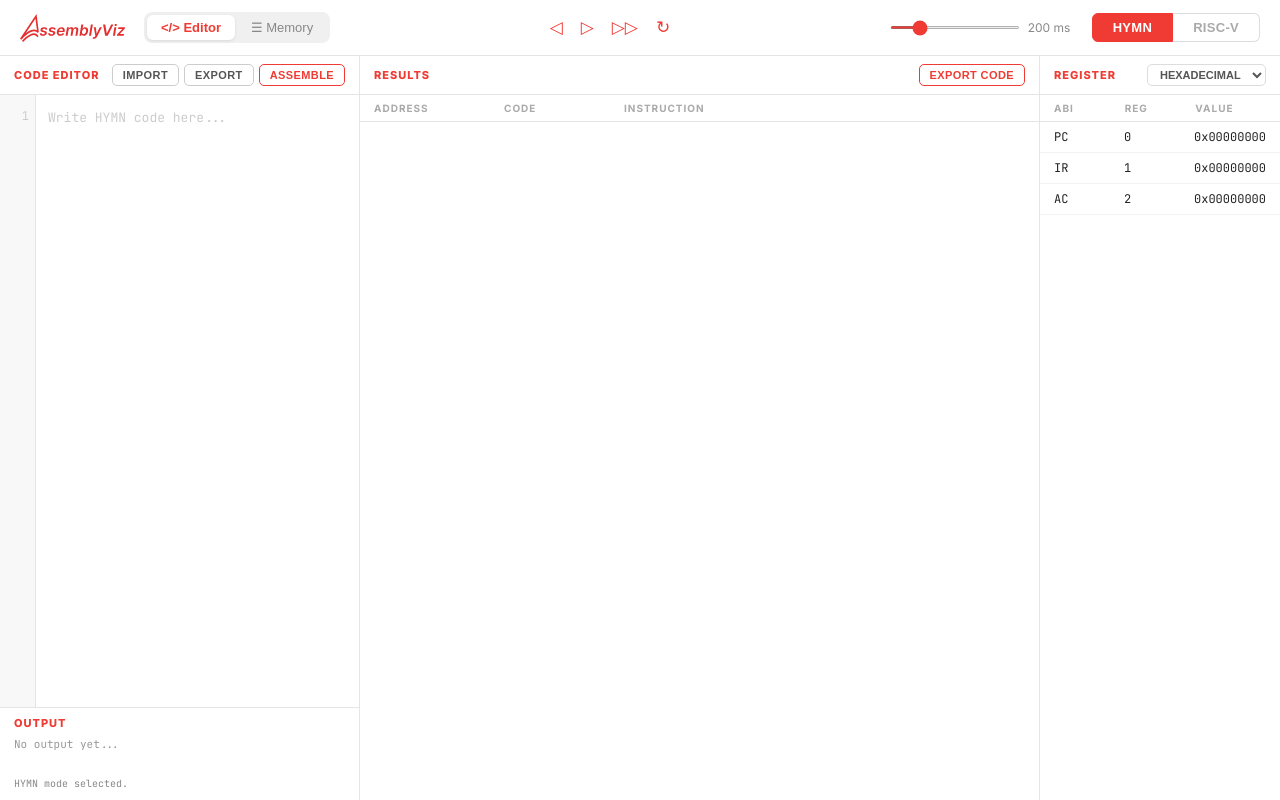
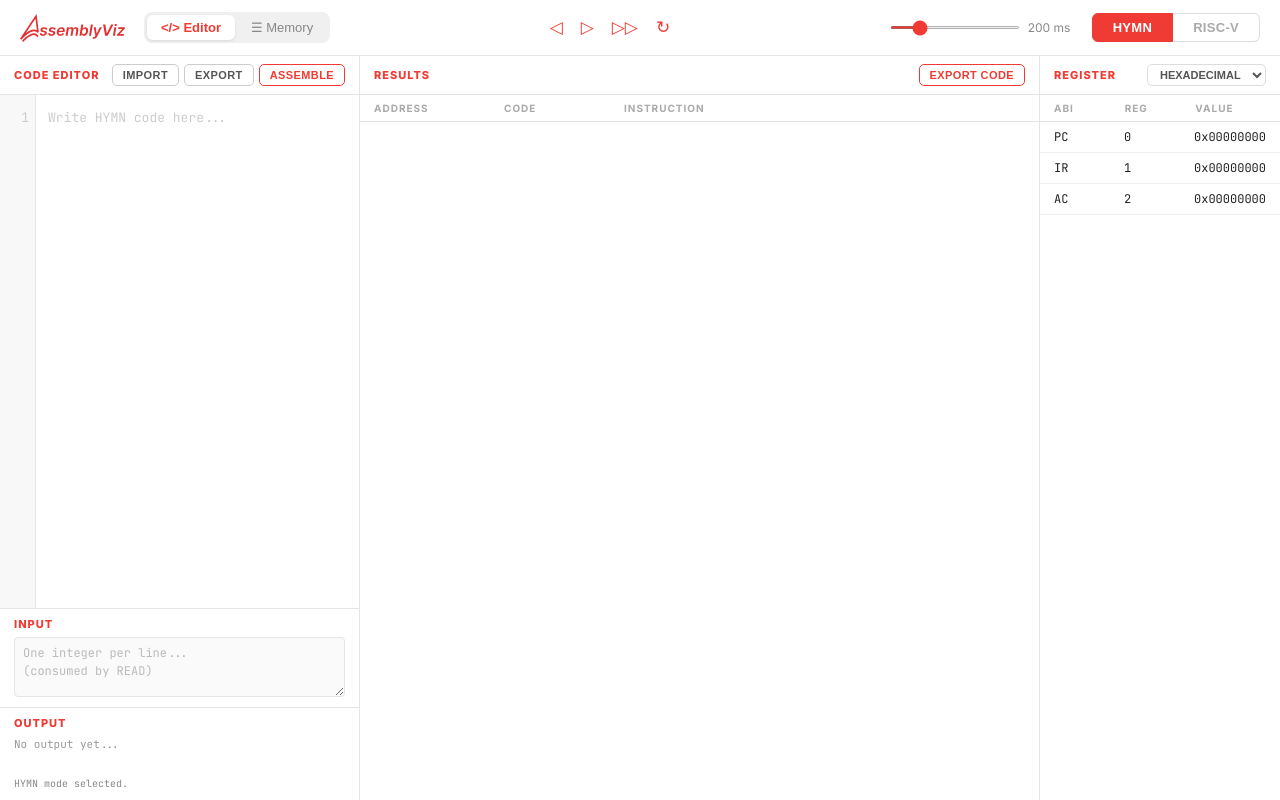
Before and after one commit to NikitaAleksii/AssemblyViz, a React (Vite) app in the folder frontend/: page / in a window 1280 px wide. Built offline with nearby package versions, Linux system fonts and the light colour scheme.

Commit message:
changes made discussed in WhatsApp 4/16

```diff
--- a/frontend/src/App.css
+++ b/frontend/src/App.css
@@ -146,7 +146,7 @@ body { font-family: 'Inter', Arial, sans-serif; background: #fff; color: #222; }
 .line-numbers {
   background: #f8f8f8; border-right: 1px solid #e5e5e5;
   color: #ccc; padding: 12px 6px;
-  font-family: 'JetBrains Mono', monospace; font-size: 12px;
+  font-family: 'JetBrains Mono', monospace; font-size: 13px;
   line-height: 1.65; text-align: right; user-select: none; overflow: hidden;
 }
 .line-numbers span { display: block; }
@@ -155,6 +155,7 @@ body { font-family: 'Inter', Arial, sans-serif; background: #fff; color: #222; }
   padding: 12px 12px;
   font-family: 'JetBrains Mono', monospace; font-size: 13px;
   color: #333; line-height: 1.65; background: white;
+  white-space: pre; overflow-x: auto;
 }
 .editor-box textarea::placeholder { color: #ccc; }
 
@@ -234,3 +235,22 @@ body { font-family: 'Inter', Arial, sans-serif; background: #fff; color: #222; }
   padding: 4px 14px;
   font-size: 11px;
 }
+
+/* ── Input queue (HYMN READ support) ────────────────────────── */
+.input-section {
+  flex-shrink: 0;
+  padding: 8px 14px 6px;
+  border-bottom: 1px solid #e5e5e5;
+}
+.input-section h3 {
+  font-size: 11px; font-weight: 800; letter-spacing: 1px;
+  text-transform: uppercase; color: #ef3b33; margin-bottom: 6px;
+}
+.input-box {
+  width: 100%; min-height: 60px; max-height: 100px; resize: vertical;
+  border: 1px solid #e5e5e5; border-radius: 4px; padding: 6px 8px;
+  font-family: 'JetBrains Mono', monospace; font-size: 12px; color: #333;
+  line-height: 1.5; background: #fafafa; outline: none;
+}
+.input-box::placeholder { color: #bbb; }
+.input-box:focus { border-color: #ccc; background: white; }
--- a/frontend/src/App.tsx
+++ b/frontend/src/App.tsx
@@ -34,6 +34,7 @@ interface HistoryEntry {
   memorySlots: MemorySlot[]
   /** The index of the instruction that was active when this snapshot was taken (-1 = before first step). */
   currentStep: number
+  inputQueuePos: number
 }
 
 /**
@@ -52,6 +53,8 @@ interface StepParams {
   mode: ISAMode
   /** Original source text, required for RISC-V's replay-from-scratch strategy. */
   source: string
+  inputQueue: string[]
+  inputQueuePos: number
 }
 
 /**
@@ -65,6 +68,7 @@ interface StepResult {
   currentStep: number
   /** False when the program has halted or run past the last instruction. */
   shouldContinue: boolean
+  inputQueuePos: number
 }
 
 function App() {
@@ -98,6 +102,9 @@ function App() {
   const speedMsRef  = useRef(speedMs)
   useEffect(() => { speedMsRef.current = speedMs }, [speedMs])
 
+  const [inputQueue, setInputQueue] = useState<string[]>([])
+  const inputQueuePos = useRef<number>(0)
+
   // ── ISA mode change: reset everything ────────────────────────
   /**
    * When the user switches ISAs, tear down any in-progress run and reinitialise
@@ -111,6 +118,8 @@ function App() {
     setMemorySlots(isaMode === 'HYMN' ? buildHYMNMemory() : buildRISCVMemory(0))
     setRegisters(isaMode === 'HYMN' ? [...HYMN_REGISTERS] : [...RISCV_DEFAULT_REGISTERS])
     stepHistory.current = []
+    inputQueuePos.current = 0
+    setInputQueue([])
     setConsole('')
     showOutput(`${isaMode} mode selected.`)
   }, [isaMode])
@@ -189,6 +198,7 @@ function App() {
 
       setCurrentStep(-1)
       stepHistory.current = []
+      inputQueuePos.current = 0
       setConsole('')
       showOutput(`Assembled ${data.instructions.length} line(s) in ${isaMode} mode.`)
       return true
@@ -219,9 +229,10 @@ function App() {
 
     // Save state for Back before modifying anything
     stepHistory.current.push({
-      registers:   p.registers,
-      memorySlots: p.memorySlots,
-      currentStep: p.currentStep,
+      registers:     p.registers,
+      memorySlots:   p.memorySlots,
+      currentStep:   p.currentStep,
+      inputQueuePos: p.inputQueuePos,
     })
 
     try {
@@ -235,10 +246,20 @@ function App() {
           return null
         }
 
+        const currentWord = p.memorySlots[pc]?.value ?? 0
+        const isRead = ((currentWord >> 5) & 0b111) === 0b100 && (currentWord & 0b11111) === 30
+        let ioInput = 0
+        let nextQueuePos = p.inputQueuePos
+        if (isRead) {
+          const parsed = parseInt(p.inputQueue[p.inputQueuePos] ?? '', 10)
+          ioInput = Number.isNaN(parsed) ? 0 : parsed
+          nextQueuePos = p.inputQueuePos + 1
+        }
+
         const res = await fetch('/api/hymn/step', {
           method: 'POST',
           headers: { 'Content-Type': 'application/json' },
-          body: JSON.stringify({ memory: p.memorySlots.map(s => s.value ?? 0), pc, ac }),
+          body: JSON.stringify({ memory: p.memorySlots.map(s => s.value ?? 0), pc, ac, io_input: ioInput }),
         })
         if (!res.ok) {
           showOutput('Step failed.', true)
@@ -269,6 +290,7 @@ function App() {
         setMemorySlots(newMemSlots)
         setRegisters(newRegisters)
         setCurrentStep(executedIdx)
+        if (isRead) inputQueuePos.current = nextQueuePos
 
         const cont = !data.halted && data.pc < p.assembled.length
         if (data.io_output?.length) {
@@ -279,7 +301,7 @@ function App() {
         } else {
           showOutput(`Step ${executedIdx + 1}: ${p.assembled[executedIdx].instruction}`)
         }
-        return { registers: newRegisters, memorySlots: newMemSlots, currentStep: executedIdx, shouldContinue: cont }
+        return { registers: newRegisters, memorySlots: newMemSlots, currentStep: executedIdx, shouldContinue: cont, inputQueuePos: nextQueuePos }
 
       } else {
         // RISC-V: re-simulate from scratch to execution count N
@@ -323,7 +345,7 @@ function App() {
             ? `Halted at step ${execCount}.`
             : `Step ${execCount}: ${instrName}`
         )
-        return { registers: newRegisters, memorySlots: newMemSlots, currentStep: execCount, shouldContinue: !data.halted }
+        return { registers: newRegisters, memorySlots: newMemSlots, currentStep: execCount, shouldContinue: !data.halted, inputQueuePos: p.inputQueuePos }
       }
     } catch {
       showOutput('Network error during step.', true)
@@ -340,7 +362,7 @@ function App() {
   async function handleStep() {
     stopRun()
     if (!assembled.length) { await handleAssemble(); return }
-    await performStep({ words, registers, memorySlots, assembled, currentStep, mode: isaMode, source: code })
+    await performStep({ words, registers, memorySlots, assembled, currentStep, mode: isaMode, source: code, inputQueue, inputQueuePos: inputQueuePos.current })
   }
 
   // ── Step Back ────────────────────────────────────────────────
@@ -355,6 +377,7 @@ function App() {
     setRegisters(prev.registers)
     setMemorySlots(prev.memorySlots)
     setCurrentStep(prev.currentStep)
+    inputQueuePos.current = prev.inputQueuePos
     setAssembled(assembled.map((l, i) => ({ ...l, isActive: i === prev.currentStep })))
     if (prev.currentStep < 0) showOutput('Returned to start.')
     else showOutput(`Moved back to step ${prev.currentStep + 1}.`)
@@ -384,7 +407,7 @@ function App() {
     isPlaying.current = true
     showOutput('Running...')
 
-    let state: StepParams = { words, registers, memorySlots, assembled, currentStep, mode: isaMode, source: code }
+    let state: StepParams = { words, registers, memorySlots, assembled, currentStep, mode: isaMode, source: code, inputQueue, inputQueuePos: inputQueuePos.current }
 
     const loop = async () => {
       if (!isPlaying.current) return
@@ -395,7 +418,7 @@ function App() {
         return
       }
       // Thread the latest state forward so the next iteration doesn't use stale React state
-      state = { ...state, registers: result.registers, memorySlots: result.memorySlots, currentStep: result.currentStep }
+      state = { ...state, registers: result.registers, memorySlots: result.memorySlots, currentStep: result.currentStep, inputQueuePos: result.inputQueuePos }
       runTimer.current = setTimeout(loop, speedMsRef.current)
     }
 
@@ -415,6 +438,7 @@ function App() {
     setMemorySlots(isaMode === 'HYMN' ? buildHYMNMemory() : buildRISCVMemory(0))
     setRegisters(isaMode === 'HYMN' ? [...HYMN_REGISTERS] : [...RISCV_DEFAULT_REGISTERS])
     stepHistory.current = []
+    inputQueuePos.current = 0
     setConsole('')
     showOutput('Reset.')
   }
@@ -469,6 +493,8 @@ function App() {
               consoleOutput={consoleOutput}
               onCodeChange={setCode}    onAssemble={handleAssemble}
               onExport={handleExport}
+              inputQueue={inputQueue}
+              onInputQueueChange={setInputQueue}
             />
           : <MemoryPanel
               slots={memorySlots}
--- a/frontend/src/components/CodeEditor.tsx
+++ b/frontend/src/components/CodeEditor.tsx
@@ -30,6 +30,10 @@ interface CodeEditorProps {
   onAssemble: () => void | Promise<boolean>
   /** Triggers download of the current source as a text file. */
   onExport: () => void
+  /** Input queue lines consumed by the HYMN READ pseudo-op (one integer per entry). */
+  inputQueue: string[]
+  /** Called when the user edits the input textarea. */
+  onInputQueueChange: (lines: string[]) => void
 }
 
 /**
@@ -42,6 +46,7 @@ interface CodeEditorProps {
 const CodeEditor: React.FC<CodeEditorProps> = ({
   code, output, isError, consoleOutput, isaMode,
   onCodeChange, onAssemble, onExport,
+  inputQueue, onInputQueueChange,
 }) => {
   /** Ref to the hidden `<input type="file">` element, triggered programmatically by the IMPORT button. */
   const fileInputRef    = useRef<HTMLInputElement>(null)
@@ -56,6 +61,10 @@ const CodeEditor: React.FC<CodeEditorProps> = ({
     if (lineNumbersRef.current)
       lineNumbersRef.current.scrollTop = e.currentTarget.scrollTop
   }
+
+  const handleInputChange = (e: React.ChangeEvent<HTMLTextAreaElement>) =>
+    onInputQueueChange(e.target.value.split('\n'))
+  const inputQueueText = inputQueue.join('\n')
 
   // Derive one number label per line from the current source text
   const lineCount = code.split('\n').length
@@ -113,6 +122,20 @@ const CodeEditor: React.FC<CodeEditorProps> = ({
         />
       </div>
 
+      {/* Input queue: shown only for HYMN, consumed by READ pseudo-op */}
+      {isaMode === 'HYMN' && (
+        <div className="input-section">
+          <h3>INPUT</h3>
+          <textarea
+            className="input-box"
+            value={inputQueueText}
+            onChange={handleInputChange}
+            placeholder={"One integer per line...\n(consumed by READ)"}
+            spellCheck={false}
+          />
+        </div>
+      )}
+
       {/* Output section: IO console on top, assembler/step status line below */}
       <div className="output-section">
         <h3>OUTPUT</h3>
```
Also changed, not shown: 2 other files (tests, documents, lock files or other folders).
